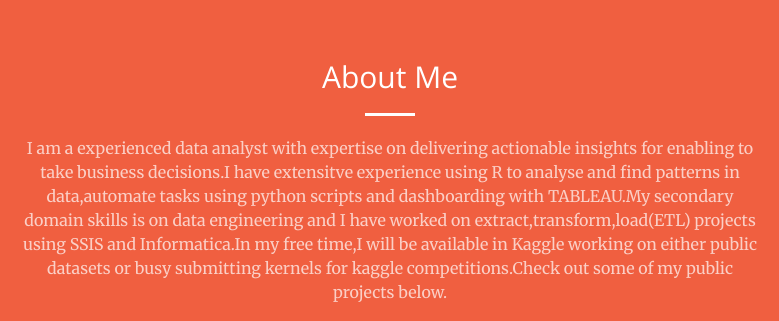
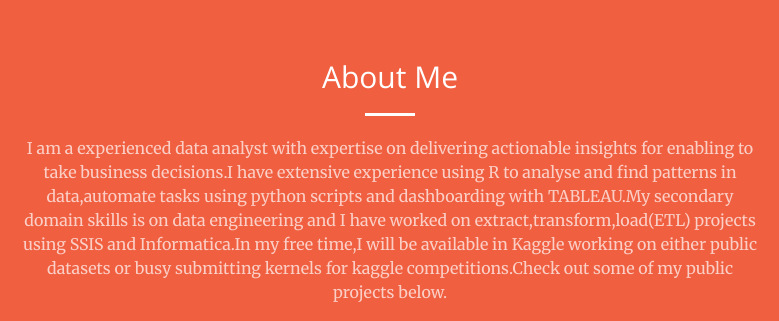
Before and after one commit to DeepakKumarGS/deepakkumargs.github.io, a website: page index.html in a window 1280 px wide. Shown: the part 840-1161 px from the top of the page, 250-1029 px from the left. Drawn offline with nearby package versions, Linux system fonts and the light colour scheme.

Commit message:
corrected spelling mistakes

```diff
--- a/index.html
+++ b/index.html
@@ -90,7 +90,7 @@
             <div class="col-lg-8 col-lg-offset-2 text-center">
                 <h2 class="section-heading">About Me</h2>
                 <hr class="light">
-                <p class="text-faded">I am a experienced data analyst with expertise on delivering actionable insights for enabling to take business decisions.I have extensitve experience using R to analyse and find patterns in data,automate tasks using python scripts and dashboarding with TABLEAU.My secondary domain skills is on data engineering and I have worked on extract,transform,load(ETL) projects using SSIS and Informatica.In my free time,I will be available in Kaggle working on either public datasets or busy submitting kernels for kaggle competitions.Check out some of my public projects below.</p>
+                <p class="text-faded">I am a experienced data analyst with expertise on delivering actionable insights for enabling to take business decisions.I have extensive experience using R to analyse and find patterns in data,automate tasks using python scripts and dashboarding with TABLEAU.My secondary domain skills is on data engineering and I have worked on extract,transform,load(ETL) projects using SSIS and Informatica.In my free time,I will be available in Kaggle working on either public datasets or busy submitting kernels for kaggle competitions.Check out some of my public projects below.</p>
                 <a href="#projects" class="btn btn-default btn-xl page-scroll">Check out my projects</a>
             </div>
         </div>
```
